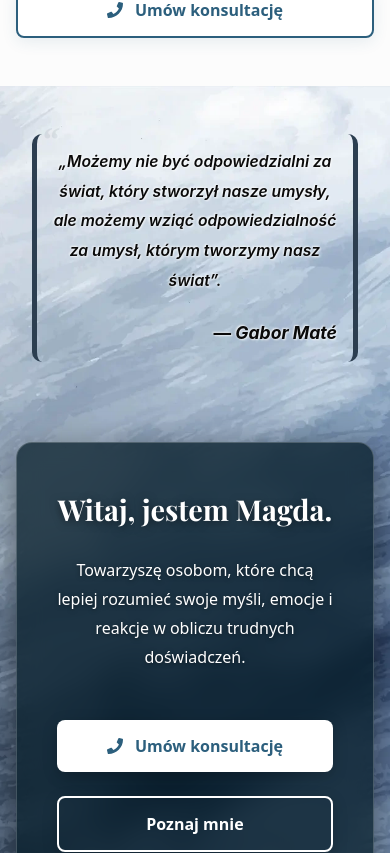
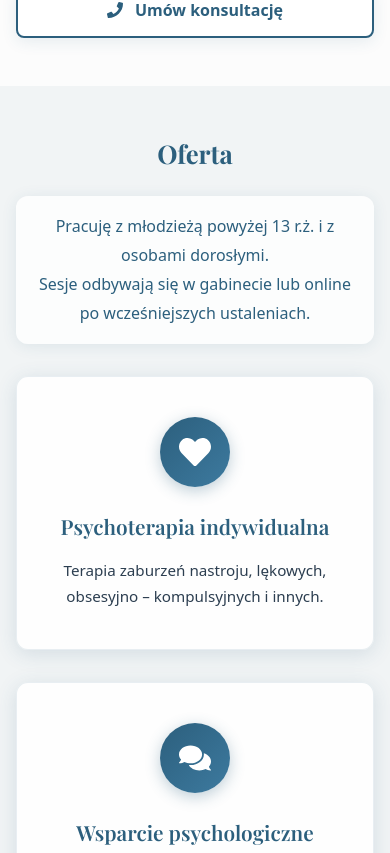
Before and after one commit to ernestpeplinski/psychoterapia-koscierzyna-pl, a React (Vite) app: page / in a window 390 px wide. Shown: the part 1151-2004 px from the top of the page. Built offline with nearby package versions, Linux system fonts and the light colour scheme.

Commit message:
Remove Hero section and related styles for a cleaner Home page layout

```diff
--- a/src/pages/Home.tsx
+++ b/src/pages/Home.tsx
@@ -35,44 +35,6 @@ function Home() {
                 <span>Umów konsultację</span>
               </Link>
             </div>
-          </div>
-        </div>
-      </section>
-
-      {/* Hero Section with Quote */}
-      <section className="home__hero">
-        <div className="home__lead-quote-content">
-          <blockquote className="home__lead-quote-block" aria-label="Cytat">
-            <p>
-              „Możemy nie być odpowiedzialni za świat, który stworzył nasze umysły,
-              <br />
-              ale możemy wziąć odpowiedzialność za umysł, którym tworzymy nasz świat”.
-            </p>
-            <footer>— <cite>Gabor Maté</cite></footer>
-          </blockquote>
-        </div>
-        <div className="home__hero-content">
-          <h1 className="home__hero-title">
-            <span className="home__hero-highlight">Witaj, jestem Magda.</span>
-          </h1>
-          <p className="home__hero-subtitle">
-            Towarzyszę osobom, które chcą lepiej rozumieć swoje myśli, emocje i reakcje w obliczu trudnych doświadczeń.
-          </p>
-
-          <div className="home__hero-buttons">
-            <Link
-              to="/kontakt"
-              className="home__hero-button home__hero-button--primary"
-            >
-              <FaPhone />
-              <span>Umów konsultację</span>
-            </Link>
-            <Link
-              to="/o-mnie"
-              className="home__hero-button home__hero-button--secondary"
-            >
-              Poznaj mnie
-            </Link>
           </div>
         </div>
       </section>
--- a/src/styles/home.scss
+++ b/src/styles/home.scss
@@ -3,199 +3,9 @@
 .home {
   min-height: calc(100vh - 110px);
 
-  // Hero Section
-  &__hero {
-    @include bg-akwarela();
-    color: var(--white);
-    padding: 6rem 2rem 7rem;
-    text-align: center;
-    position: relative;
-    min-height: 100vh;
-    @supports (min-height: 100dvh) {
-      min-height: 100dvh;
-    }
-  }
-
-  &__hero-content {
-    @include glass-container();
-    max-width: 900px;
-    margin: 0 auto;
-  }
-
-  &__hero-title {
-    font-size: 3.5rem;
-    font-weight: 700;
-    font-family: "Playfair Display", "Georgia", serif;
-    margin-bottom: 1.75rem;
-    line-height: 1.3;
-    color: var(--white);
-    text-shadow: 0 2px 8px rgba(0, 0, 0, 0.5);
-  }
-
-  &__hero-highlight {
-    color: var(--white);
-  }
-
-  &__hero-subtitle {
-    font-size: 1.4rem;
-    line-height: 1.8;
-    margin-bottom: 3rem;
-    opacity: 1;
-    color: var(--white);
-    text-shadow: 0 1px 4px rgba(0, 0, 0, 0.5);
-    max-width: 750px;
-    margin-left: auto;
-    margin-right: auto;
-  }
-
-  &__lead-quote {
-    padding: 4rem 1.5rem;
-    @include bg-akwarela($with-gradient: true);
-    color: #fff;
-    text-align: center;
-  }
-
-  &__lead-quote-content {
-    max-width: 960px;
-    margin: 0 auto 5rem;
-    padding: 0 1rem;
-    position: relative;
-  }
-
-  &__lead-quote-block {
-    position: relative;
-    font-style: italic;
-    margin: 0 auto;
-    max-width: 820px;
-    font-size: 1.6rem;
-    line-height: 1.9;
-    color: var(--text-dark);
-    padding: 3rem 4rem;
-    background: transparent;
-    border-radius: 8px;
-    font-weight: 600;
-    font-family: -apple-system, BlinkMacSystemFont, "Segoe UI", "Roboto", "Helvetica Neue", Arial, sans-serif;
-    text-shadow:
-      1px 1px 2px rgba(255, 255, 255, 0.8),
-      -1px -1px 2px rgba(255, 255, 255, 0.8);
-    border-left: 5px solid var(--text-dark);
-    border-right: 5px solid var(--text-dark);
-  }
-
-  &__lead-quote-block::before {
-    content: "\201C";
-    position: absolute;
-    top: -30px;
-    left: 50%;
-    transform: translateX(-50%);
-    font-family: Georgia, serif;
-    font-size: 7rem;
-    color: var(--text-dark);
-    line-height: 1;
-    pointer-events: none;
-    text-shadow:
-      1px 1px 2px rgba(255, 255, 255, 0.8);
-  }
-
-  &__lead-quote-block p {
-    margin: 0;
-    color: #0a0a0a;
-  }
-
-  &__lead-quote-block footer {
-    margin-top: 1.25rem;
-    text-align: right;
-    font-weight: 700;
-    font-style: normal;
-    color: #0a0a0a;
-    opacity: 1;
-    font-size: 1.1rem;
-  }
-
-  @media (max-width: 968px) {
-    &__lead-quote {
-      padding: 3rem 1rem;
-      margin-top: 0.75rem;
-    }
-
-    &__lead-quote-block {
-      font-size: 1.05rem;
-      padding: 1rem 1.25rem;
-    }
-
-    &__lead-quote-block::before {
-      font-size: 3rem;
-      top: -16px;
-      left: 14px;
-      opacity: 0.09;
-    }
-  }
-
-  @media (max-width: 480px) {
-    &__lead-quote {
-      padding: 2rem 0.75rem;
-      margin-top: 0.75rem;
-    }
-
-    &__lead-quote-block {
-      font-size: 0.98rem;
-      padding: 0.8rem 1rem;
-      border-radius: 10px;
-    }
-
-    &__lead-quote-block::before {
-      font-size: 2.2rem;
-      top: -12px;
-      left: 12px;
-      opacity: 0.08;
-    }
-  }
-
-  &__hero-buttons {
-    display: flex;
-    gap: 1.5rem;
-    justify-content: center;
-    flex-wrap: wrap;
-  }
-
-  &__hero-button {
-    display: inline-flex;
-    align-items: center;
-    gap: 0.75rem;
-    padding: 1rem 2.5rem;
-    border-radius: 8px;
-    font-size: 1.1rem;
-    font-weight: 600;
-    text-decoration: none;
-    transition: all 0.3s ease;
-    box-shadow: 0 4px 15px rgba(0, 0, 0, 0.2);
-
-    &--primary {
-      background-color: var(--white);
-      color: var(--primary-navy);
-
-      &:hover {
-        background-color: var(--primary-navy-pale);
-        transform: translateY(-2px);
-        box-shadow: 0 6px 20px rgba(0, 0, 0, 0.3);
-      }
-    }
-
-    &--secondary {
-      background-color: transparent;
-      color: var(--white);
-      border: 2px solid var(--white);
-
-      &:hover {
-        background-color: rgba(255, 255, 255, 0.1);
-        transform: translateY(-2px);
-      }
-    }
-  }
-
   // Services Section
   &__services {
-    padding: 5rem 2rem;
+    padding: 3rem 2rem;
     background-color: rgba(232, 241, 245, 0.3);
   }
 
@@ -470,18 +280,6 @@
 
   // Responsive Design
   @media (max-width: 968px) {
-    &__hero {
-      padding: 4rem 1.5rem;
-    }
-
-    &__hero-title {
-      font-size: 2.2rem;
-    }
-
-    &__hero-subtitle {
-      font-size: 1.1rem;
-    }
-
     &__services {
       padding: 4rem 1.5rem;
     }
@@ -539,31 +337,6 @@
   }
 
   @media (max-width: 768px) {
-    &__hero {
-      padding: 3rem 1rem;
-    }
-
-    &__hero-title {
-      font-size: 1.8rem;
-    }
-
-    &__hero-subtitle {
-      font-size: 1rem;
-    }
-
-    &__hero-buttons {
-      flex-direction: column;
-      align-items: center;
-    }
-
-    &__hero-button {
-      width: 100%;
-      max-width: 300px;
-      justify-content: center;
-      padding: 0.875rem 2rem;
-      font-size: 1rem;
-    }
-
     &__services {
       padding: 3rem 1rem;
     }
```
